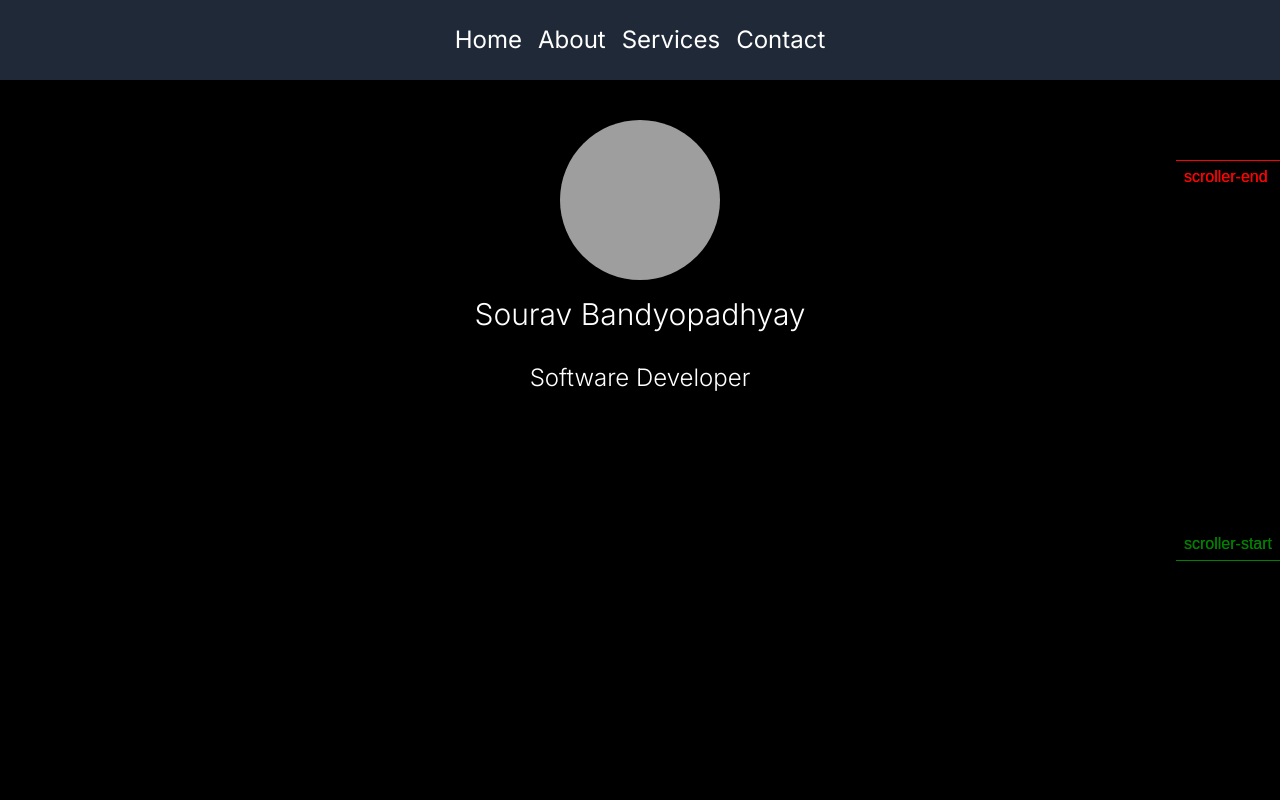
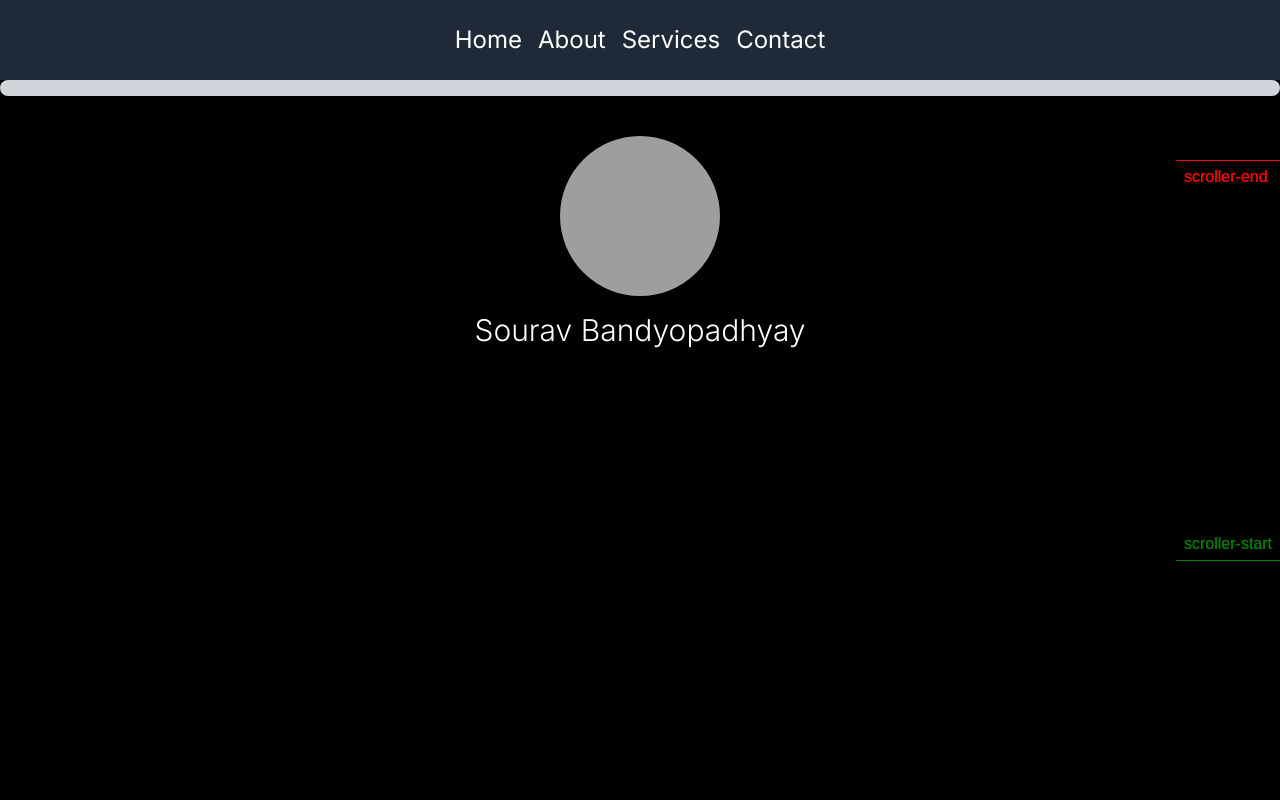
Before and after one commit to SouravBandyopadhyay/gsap-nextjs, a Next.js app: page / in a window 1280 px wide. Shown: the top 800 px of the page. Built offline with nearby package versions, Linux system fonts and the light colour scheme; grey boxes are pictures that could not be loaded.

Commit message:
progess bar is added need to call the component

```diff
--- /dev/null
+++ b/src/app/Components/DataProgess.js
@@ -0,0 +1,26 @@
+// components/DataProgress.js
+import React, { useEffect, useState } from 'react';
+import gsap from 'gsap';
+
+const DataProgress = ({ dataPercentage }) => {
+  const [isAnimated, setIsAnimated] = useState(false);
+
+  useEffect(() => {
+    if (!isAnimated) {
+      gsap.to('.progress-bar', {
+        width: `${dataPercentage}%`,
+        duration: 1.5,
+        ease: 'power3.out',
+      });
+      setIsAnimated(true);
+    }
+  }, [dataPercentage, isAnimated]);
+
+  return (
+    <div className="relative w-full h-4 bg-gray-300 rounded-full">
+      <div className="sticky top-0 left-0 h-4 bg-blue-500 rounded-full progress-bar"></div>
+    </div>
+  );
+};
+
+export default DataProgress;
--- a/src/app/page.js
+++ b/src/app/page.js
@@ -13,8 +13,22 @@ import MessageIcon from "./Components/RandomMotion";
 import OpenSourceContributions from "./Components/OpenSourceContribution";
 import Footer from "./Components/Footer";
 import DropText from "./Components/DropEffect";
+import { useEffect, useState } from "react";
+import DataProgress from "./Components/DataProgess";
 gsap.registerPlugin(CSSPlugin);
 export default function Home() {
+  const [dataPercentage, setDataPercentage] = useState(0);
+
+  // Simulate increasing data over time (for demo purposes)
+  useEffect(() => {
+    const interval = setInterval(() => {
+      setDataPercentage((prevPercentage) => {
+        const newPercentage = prevPercentage + 10;
+        return newPercentage > 100 ? 0 : newPercentage;
+      });
+    }, 2000); // Change the interval time as needed (e.g., 2000ms = 2 seconds)
+    return () => clearInterval(interval);
+  }, []);
   return (
     <>
       {/* Navbar section */}
@@ -22,7 +36,8 @@ export default function Home() {
         <Navbar />
       </header>
       {/* Content of the page start from here */}
-      <main>
+      <main className="relative">
+        <DataProgress className="sticky" dataPercentage={dataPercentage} />
         <div className="h-screen">
           <LandingBanner />
           <HomePage />
@@ -32,7 +47,6 @@ export default function Home() {
         <TestimonialsCarousel />
         <ProjectsSection />
         <OpenSourceContributions />
-        {/* <MessageIcon/> */}
       </main>
       <Footer />
     </>
```
